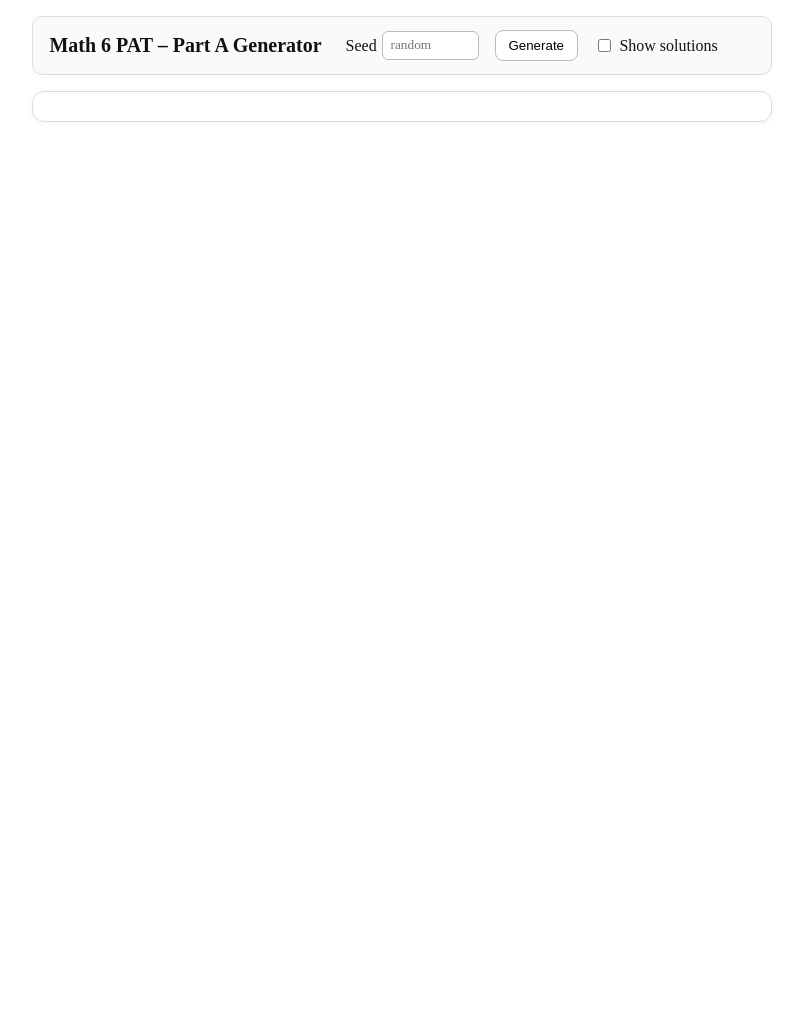
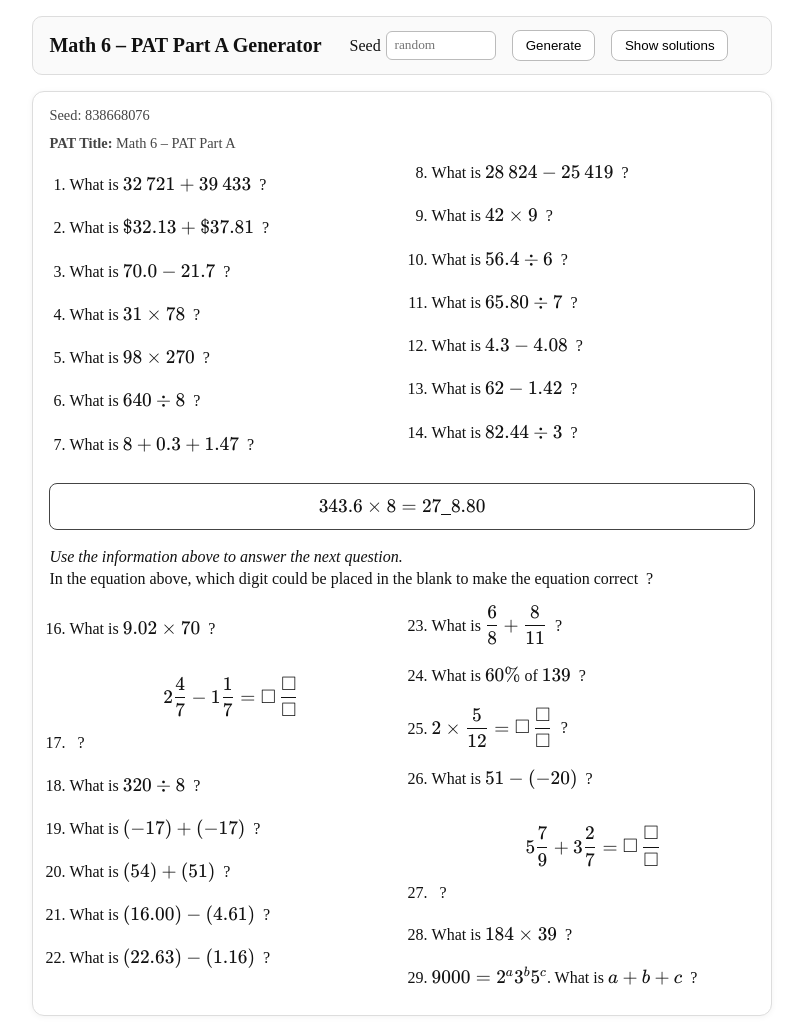
Before and after one commit to MerrickMath/MerrickMath.github.io, a Jekyll site: the page test.html, which Jekyll copies as it is, in a window 1280 px wide. Shown: the whole page, without its empty margins (238-1041 px from the left). Built offline with Jekyll 4.4.1, drawn with Linux system fonts in a browser that asks for light colours; before the commit the page ends 900 px from its top, so only the background shows below that.

Commit message:
Update test.html

```diff
--- a/test.html
+++ b/test.html
@@ -2,7 +2,7 @@
 <html lang="en">
 <head>
   <meta charset="utf-8" />
-  <title>Grade 6 PAT Generator</title>
+  <title>Math 6 – PAT Part A Generator</title>
 
   <!-- KaTeX -->
   <link rel="stylesheet" href="https://cdn.jsdelivr.net/npm/katex@0.16.10/dist/katex.min.css">
@@ -19,14 +19,16 @@
       padding: 1rem;
       line-height: 1.35;
     }
+
+    /* Header controls (simplified) */
     .controls {
       display:flex; flex-wrap:wrap; gap:.6rem 1rem; align-items:center;
       border:1px solid #ddd; border-radius:10px; padding:.8rem 1rem; margin-bottom:1rem; background:#fafafa;
     }
-    .controls h1 { font-size:1.25rem; margin:0 .5rem 0 0; }
+    .controls h1 { font-size:1.25rem; margin:0 .75rem 0 0; }
     .controls label { display:flex; align-items:center; gap:.35rem; }
-    .controls input[type="number"], .controls input[type="text"] {
-      width: 12ch; padding:.35rem .45rem; border:1px solid #bbb; border-radius:6px; font-family:inherit;
+    .controls input[type="number"] {
+      width: 14ch; padding:.35rem .45rem; border:1px solid #bbb; border-radius:6px; font-family:inherit;
     }
     .btn { padding:.45rem .8rem; border:1px solid #bbb; border-radius:8px; background:#fff; cursor:pointer; }
     .btn:hover { border-color:#333; box-shadow:0 1px 4px rgba(0,0,0,.08); }
@@ -36,16 +38,11 @@
 
     .two-col { column-count:2; column-gap:1.2rem; }
     ol { margin:.1rem 0 1.2rem 1.25rem; padding:0; }
-    li { break-inside: avoid; margin:.75rem 0 1.25rem; } /* more spacing */
+    li { break-inside: avoid; margin:.75rem 0 1.25rem; } /* spacing between questions */
 
     /* Keep each question on one line */
     .qline { white-space: nowrap; display: inline-block; width: 100%; }
     .no-break { white-space: nowrap; }
-
-    .answer-line {
-      display:inline-block; min-width: 7rem; border-bottom:1px solid #000; padding:0 .4rem;
-      color: transparent; user-select: none;
-    }
 
     .box { border:1px solid #444; padding:.7rem .8rem; margin:.8rem 0 1rem; border-radius:8px; }
     .box .center { text-align:center; }
@@ -65,10 +62,10 @@
 </head>
 <body>
   <div class="controls">
-    <h1>Math 6 PAT – Part A Generator</h1>
+    <h1>Math 6 – PAT Part A Generator</h1>
     <label>Seed <input id="seed" type="number" placeholder="random"></label>
     <button class="btn" id="genBtn">Generate</button>
-    <label><input type="checkbox" id="toggleAns"> Show solutions</label>
+    <button class="btn" id="toggleBtn">Show solutions</button>
   </div>
 
   <div id="exam" class="paper"></div>
@@ -99,7 +96,7 @@
     function fracTex(n,d){return `\\dfrac{${n}}{${d}}`;}
     function mixedTex(w,n,d){return n===0?`${w}`:`${w}\\dfrac{${n}}{${d}}`;}
 
-    // Wrap TeX answers so KaTeX renders them
+    // Wrap TeX answers so KaTeX renders them in the solutions panel
     function wrapMathIfNeeded(ans){
       if (typeof ans !== 'string') ans = String(ans);
       const hasMath = /\\|[\^\{\}%]/.test(ans);
@@ -209,12 +204,12 @@
         genHundredthDivIntClean, genTenthsMinusHundredths, genDecMinusHundredth, genHundredthDivIntClean
       ];
       const header = `
-        <div class="meta"><strong>PAT Title:</strong> Math 6 PAT – ${titleText||"Sample Questions"}</div>
+        <div class="meta"><strong>PAT Title:</strong> Math 6 – PAT Part A</div>
         <div class="two-col"><ol>
           ${section1Fns.map(fn=>{
             const {q,a}=fn(rng); A.add(a);
             const qFixed = keepQuestionMark(q);
-            return `<li><span class="qline">${qFixed}</span><br><strong>Answer:</strong> <span class="answer-line">${wrapMathIfNeeded(a)}</span></li>`;
+            return `<li><span class="qline">${qFixed}</span></li>`;
           }).join("")}
         </ol></div>
       `;
@@ -222,9 +217,6 @@
       const fill = genFillInProductBox(rng); A.add(fill.a);
       const infoBlock = `
         ${keepQuestionMark(fill.q)}
-        <div style="margin:.6rem 0 1.2rem;">
-          <strong>Answer:</strong> <span class="answer-line">${wrapMathIfNeeded(fill.a)}</span>
-        </div>
         <div class="page-break"></div>
       `;
 
@@ -239,7 +231,7 @@
           ${section2Fns.map(fn=>{
             const {q,a}=fn(rng); A.add(a);
             const qFixed = keepQuestionMark(q);
-            return `<li><span class="qline">${qFixed}</span><br><strong>Answer:</strong> <span class="answer-line">${wrapMathIfNeeded(a)}</span></li>`;
+            return `<li><span class="qline">${qFixed}</span></li>`;
           }).join("")}
         </ol></div>
       `;
```
Also changed, not shown: other parts of test.html (+15 -14 lines).
